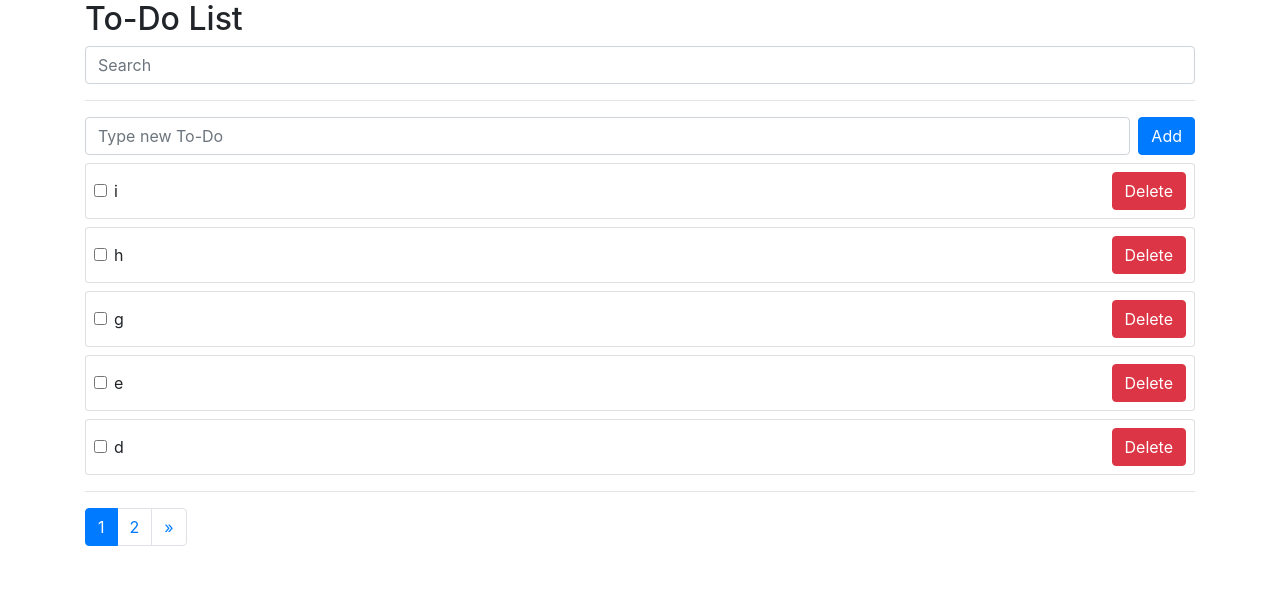
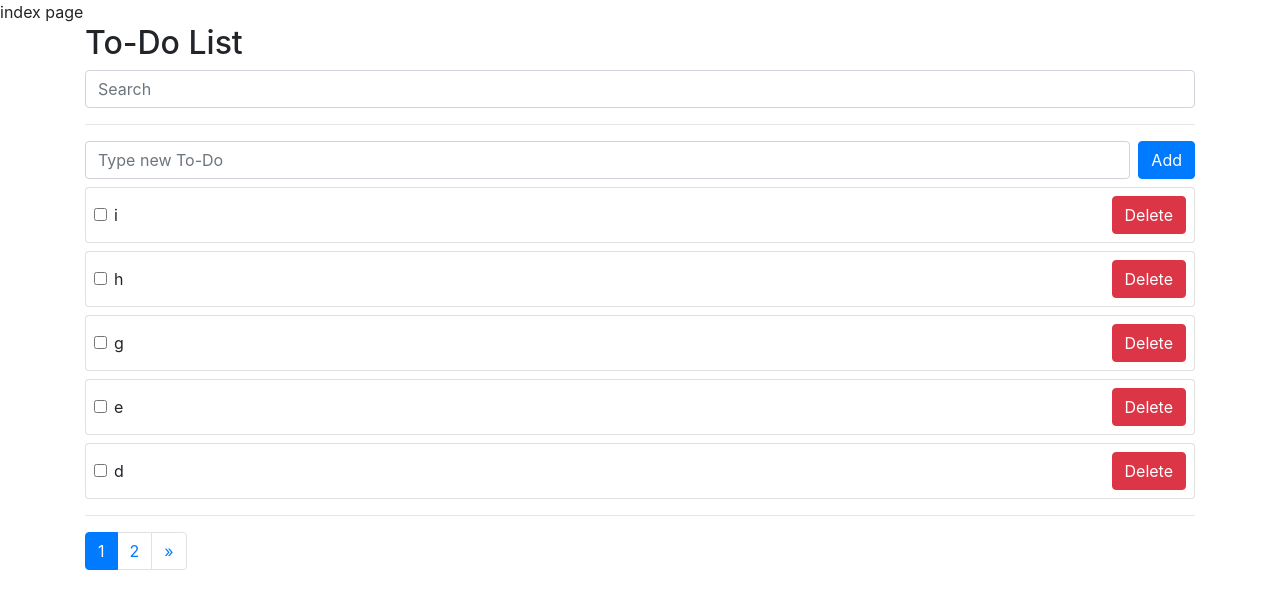
Before and after one commit to DeveloperJo/vue3-project, a Vue app: page / in a window 1280 px wide. Shown: the top 608 px of the page. Built offline with nearby package versions, Linux system fonts and the light colour scheme; data requests are answered from the project's data file.

Commit message:
vue-router 설치 및 적용

```diff
--- a/src/App.vue
+++ b/src/App.vue
@@ -1,4 +1,6 @@
 <template>
+	<div>
+		<router-view />
 		<div class="container">
 			<h2>To-Do List</h2>
 			<input
@@ -49,6 +51,7 @@
 						</li>
 					</ul>
 				</nav>
+			</div>
 		</div>
 	</div>
 </template>
--- /dev/null
+++ b/src/router/index.js
@@ -0,0 +1,26 @@
+import { createRouter, createWebHistory } from 'vue-router';
+import Home from '../views/HomeView.vue';
+import Todos from '../views/todos/IndexView.vue';
+
+const router = createRouter({
+	history: createWebHistory(),
+	routes: [
+		{
+			path: '/',
+			name: 'Home',
+			component: Home,
+		},
+		{
+			path: '/todos',
+			name: 'todos',
+			component: Todos,
+		},
+	],
+});
+
+// 1 /home
+// 2 /todos
+// 3 /todos/create
+// 4 /todos/:id
+
+export default router;
--- /dev/null
+++ b/src/views/HomeView.vue
@@ -0,0 +1,9 @@
+<template>
+	<div>index page</div>
+</template>
+
+<script>
+export default {};
+</script>
+
+<style></style>
--- /dev/null
+++ b/src/views/todos/IndexView.vue
@@ -0,0 +1,9 @@
+<template>
+	<div>Todos page</div>
+</template>
+
+<script>
+export default {};
+</script>
+
+<style></style>
```
Also changed, not shown: src/main.js (+4 -3 lines). Lines whose indentation alone changed are shown as unchanged.
